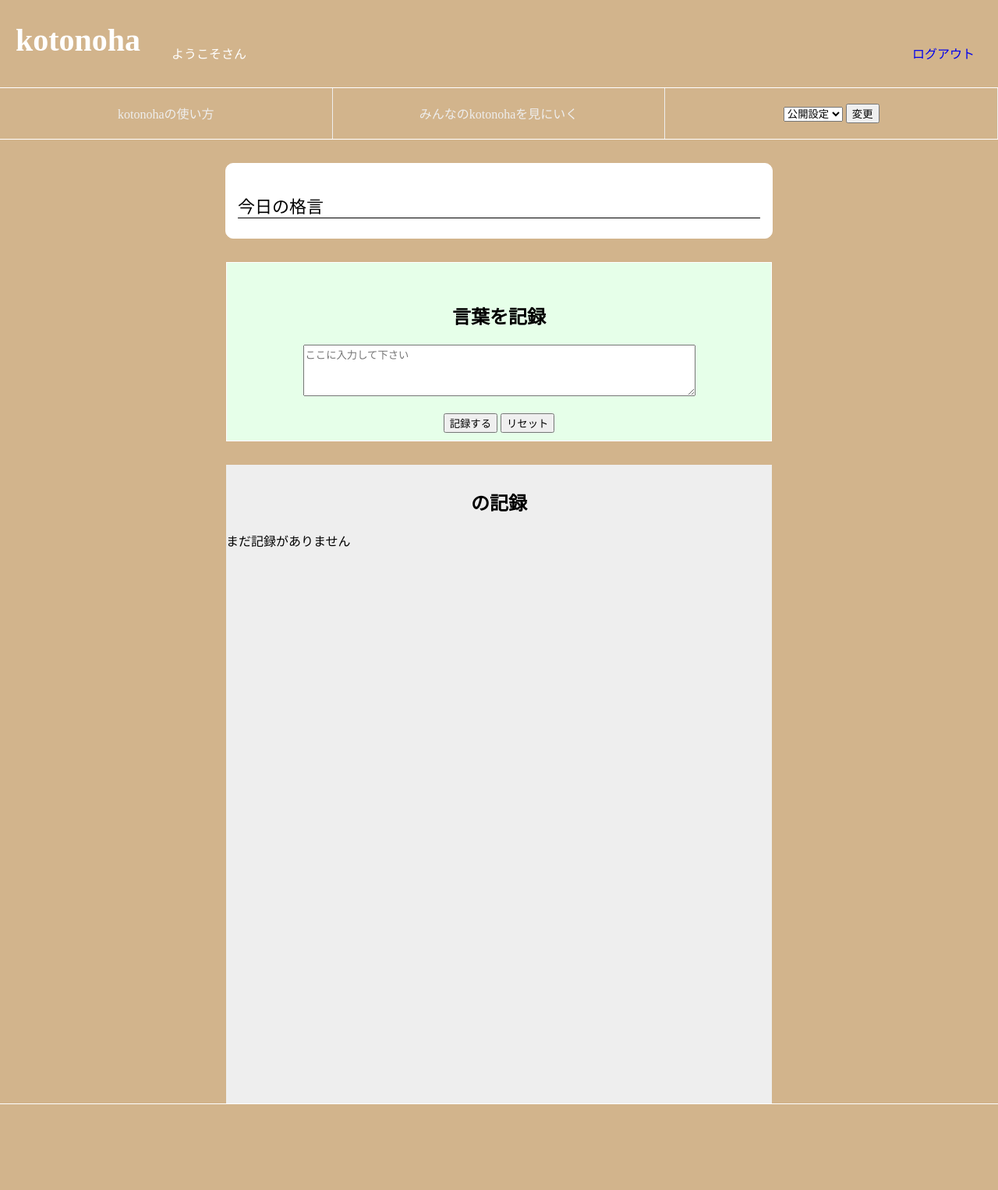
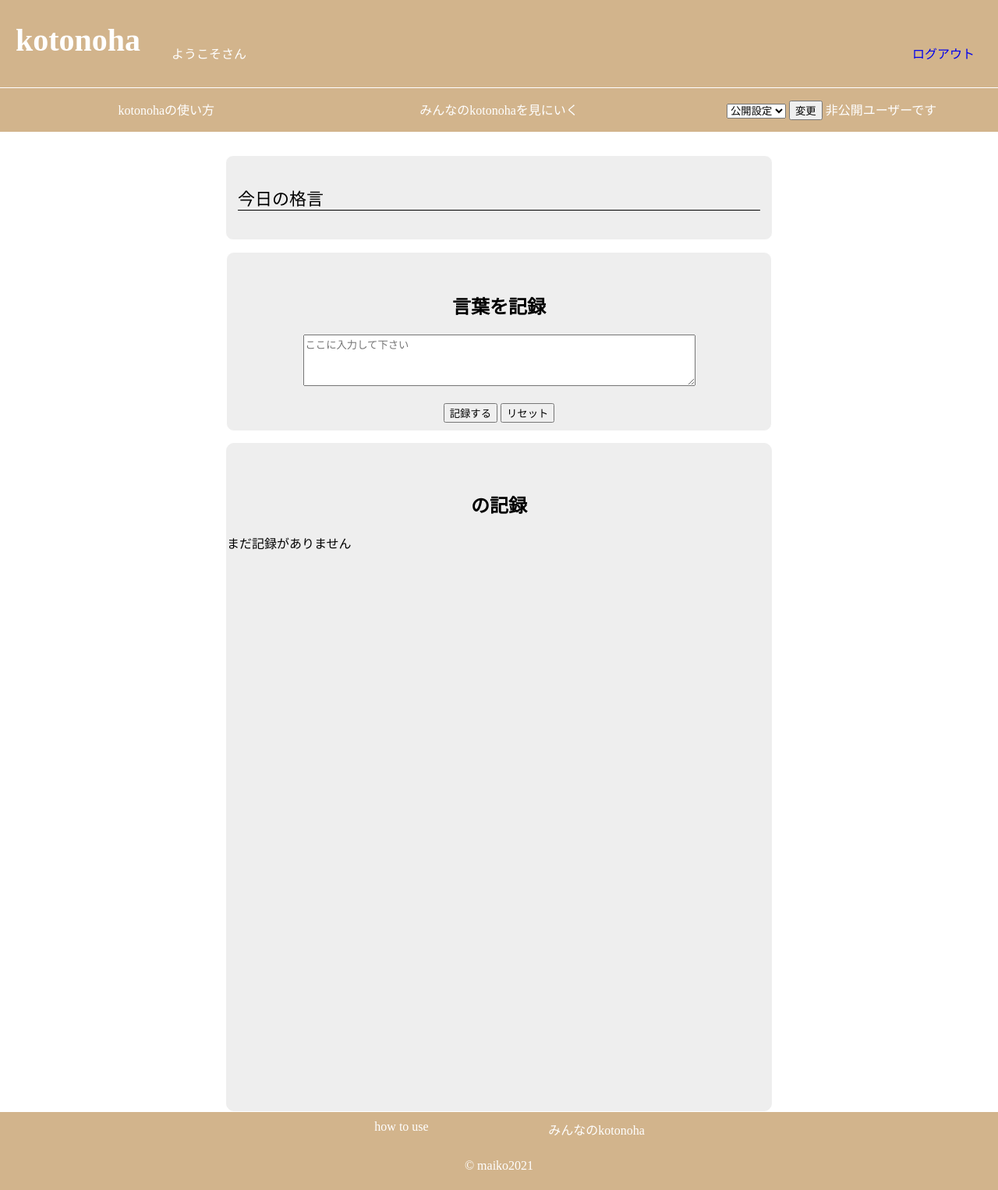
Before and after one commit to maiko6/kotonoha, a PHP site: page /view/home_view.php in a window 1280 px wide. Shown: the whole page at 78% size. Before the commit the page ends 1416 px from the top, so only its background shows below. Run offline with PHP 8.4, Linux system fonts and the light colour scheme; the template is opened without the code that fills it, so the values that code supplies are empty.

Commit message:
機能追加と詳細の修正

```diff
--- a/regist.php
+++ b/regist.php
@@ -14,6 +14,7 @@ if ($request_method === 'POST') {
     $name = get_post_data('name');
     $password = get_post_data('password');
     $date = date("Y-m-d H:i:s");
+
 
     session_start();
     setcookie('user_name', $name, time() + 60 * 60 * 24 * 365);
@@ -37,7 +38,7 @@ if ($request_method === 'POST') {
     }
 
     if (count($error_name) === 0 && count($error_passwd) === 0) {
-        $sql = "INSERT INTO user_info_table(user_name, password, created_date) VALUES('".$name."', '".$password."', '".$date."')";
+        $sql = "INSERT INTO user_info_table(user_name, password, created_date, status) VALUES('".$name."', '".$password."', '".$date."', 2)";
         if (mysqli_query($link, $sql) === TRUE) {
             $msg = '↓↓登録が完了しました！ログインして下さい';
     } else {
--- a/view/home_view.php
+++ b/view/home_view.php
@@ -8,19 +8,17 @@
         <style>
             body {
                 margin: 0px;
-                background-color: #D2B48C;
             }
             .header_box {
                 width: 100%;
+                background-color: #D2B48C;
             }
 
             }
             header {
-                height: 100px;
-                background-color: #D2B48C;
-                border-bottom: 1px solid white;
+                height: 200px;
             }
-            h1 {
+            header .title {
                 margin-top: 18px;
                 font-size: 40px;
                 float: left;
@@ -41,12 +39,14 @@
                 margin-left: 30px;
                 color: white;
             }
+
             .today_word {
                 text-align: center;
                 border: 1px solid white;
+                border-radius: 10px 10px;
                 margin-top: 30px;
                 margin: 0 auto;
-                background-color: #E6FFE9;
+                background-color: #EEEEEE;
             }
             .today_title {
                 margin-top: 30px;
@@ -62,13 +62,13 @@
                 margin-top: 30px;
                 padding-top: 30px;
             }
-            p {
-                margin-bottom: 10px;
-            }
+
             .past_words {
                 margin: 0 auto;
                 background-color: #EEEEEE;
-                margin-top: 10px;
+                margin-top: 15px;
+                border: 1px solid #EEEEEE;
+                border-radius: 10px 10px;
             }
 
             .list_box {
@@ -135,7 +135,7 @@
                 margin: 0 auto;
                 margin-top: 30px;
                 padding: 15px;
-                background-color: white;
+                background-color: #EEEEEE;
             }
 
             .famous_word {
@@ -145,53 +145,87 @@
            .article {
                width: 700px;
                margin: 0 auto;
-               margin-top: 30px;
+               margin-top: 15px;
            }
 
            .header-list {
                display: flex;
                width: 100%;
-               border-bottom: 1px solid white;
                border-top: 1px solid white;
+
            }
            .list-index {
                flex: 1;
-               padding: 20px;
+               padding: 5px;
+               text-align: center;
+               margin-bottom: 0px;
+           }
+           .list-index a, .footer-index a{
                text-decoration: none;
-               color: #EEEEEE;
-               text-align: center;
-               border-right: 1px solid #EEEEEE;
-
+               color: white;
            }
            .status {
                flex: 1;
+           }
+           .status_now {
+               color: white;
            }
            .famous_title {
                text-align: cemter;
                font-size: 22px;
                border-bottom: 1px solid;
            }
+           .footer-list {
+               display: flex;
+               width: 500px;
+               margin: 0 auto;
+           }
+           .footer-index {
+               flex: 1;
+           }
+
+           }
+           .footer-index {
+               text-decoration: none;
+               color: white;
+           }
+            .copyright {
+                color: white;
+                 text-align: center;
+            }
         </style>
     </head>
     <body>
         <div class="header_box">
             <header>
-                <h1>kotonoha</h1>
+                <h1 class="title">kotonoha</h1>
                 <a href="logout.php" class="logout">ログアウト</a>
                 <span class="hello"><?php print 'ようこそ'. $name. 'さん'; ?></span>
             </header>
-            <div class="header-list">
-                <a href="view/howto_view.html" class="list-index">kotonohaの使い方</a>
-                <a href="#" class="list-index">みんなのkotonohaを見にいく</a>
-                <form method="post" class="list-index">
+            <ul class="header-list">
+                <li class="list-index">
+                    <a href="view/howto_view.html">kotonohaの使い方</a>
+                </li>
+                <li class="list-index">
+                    <a href="#">みんなのkotonohaを見にいく</a>
+                </li>
+                <li class="list-index">
+                    <form method="post" action="./home.php">
                         <select name="status" class="status">
                             <option value="status">公開設定</option>
                             <option value="1">公開</option>
                             <option value="2">非公開</option>
                         </select>
                         <input type="submit" name="submit" value="変更">
+                        <input type="hidden" name="task" value="status">
+                        <?php if ($status_now === '1') { ?>
+                            <span class="status_now">公開ユーザーです</span>
+                        <?php } else { ?>
+                            <span class="status_now">非公開ユーザーです</span>
+                        <?php } ?>
                     </form>
-            </div>
+                </li>
+            </ul>
         </div>
         <div class="main">
             <div class="famous_word_box">
@@ -236,6 +270,15 @@
             </div>
         </div>
         <footer class="footer-box">
+            <ul class="footer-list">
+                <li class="footer-index">
+                    <a href="view/howto_view.html">how to use</a>
+                </li>
+                <li class="footer-index">
+                    <a href="#">みんなのkotonoha</a>
+                </li>
+            </ul>
+            <p class="copyright">&copy; maiko2021</p>
 
         </footer>
 
--- a/view/top_view.php
+++ b/view/top_view.php
@@ -6,7 +6,7 @@
         <title>トップ</title>
         <style>
             body {
-                width: 960px;
+                width: 100%;
                 background-color: #D2B48C;
                 font-family: Meiryo;
             }
```
Also changed, not shown: home.php (+12 -1 lines), view/regist_view.php (+13 -10 lines). Lines whose indentation alone changed are shown as unchanged.
